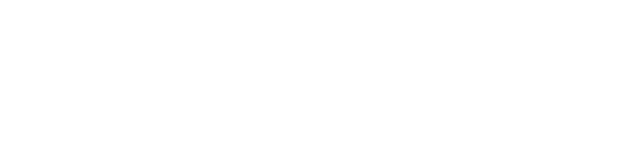
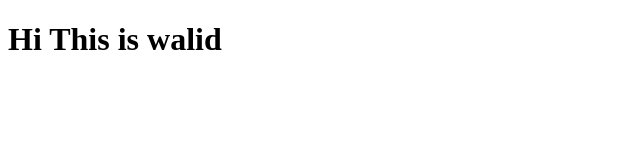
Before and after one commit to walid02013/programmingHero, a plain HTML site: page index.html in a window 1280 px wide. Shown: the whole page, without its empty margins (0-640 px from the left). Drawn offline with Linux system fonts and the light colour scheme.

Commit message:
This is a test

```diff
--- a/index.html
+++ b/index.html
@@ -7,6 +7,7 @@
     <link rel="icon" type="image/x-icon" href="../programmingHero/">
 </head>
     <title>Facebook</title>
+    <H1>Hi This is walid</H1>
 
 
 </head>
```
